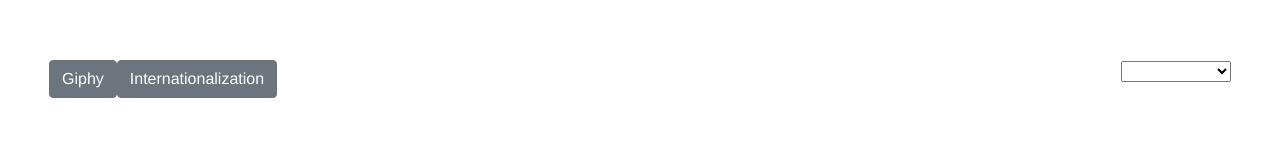
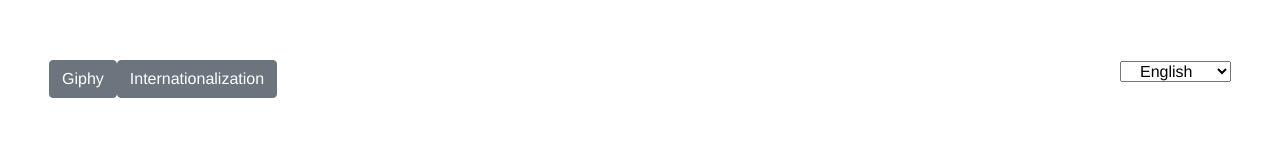
Before and after one commit to Mariobacsi/vue-giphy, a Vue app: page /extra in a window 1280 px wide. Shown: the top 160 px of the page. Built offline with nearby package versions, Linux system fonts and the light colour scheme.

Commit message:
Language select fixed2

```diff
--- a/src/App.vue
+++ b/src/App.vue
@@ -15,7 +15,7 @@
             <!--Sprachselector-->
             <div class="locale-changer ">
                 <select v-model="$i18n.locale" class="col-md-1">
-                    <option v-for="(lang, i) in langs" :key="`Lang${i}`" :value="lang">{{ lang }}</option>
+                    <option v-for="(lang, i) in langs" :key="`Lang${i}`" :value="lang.value">{{ lang.text }}</option>
                 </select>
             </div>
         </b-row>
@@ -32,7 +32,11 @@
         name: 'App',
         data() {
             return {
-                langs: ['English', 'German', 'Arabic']
+                langs: {
+                    en: {value: "en", text: "English"},
+                    de: {value: "de", text: "Deutsch"},
+                    re: {value: "ar", text: "عربى"}
+                }
             }
         }
     }
@@ -49,6 +53,7 @@
         margin: 60px auto auto;
         width: 90%;
     }
+
     .col-md-1 {
         flex: 0 0 8.333333%;
         max-width: 833.333333PX;
```
